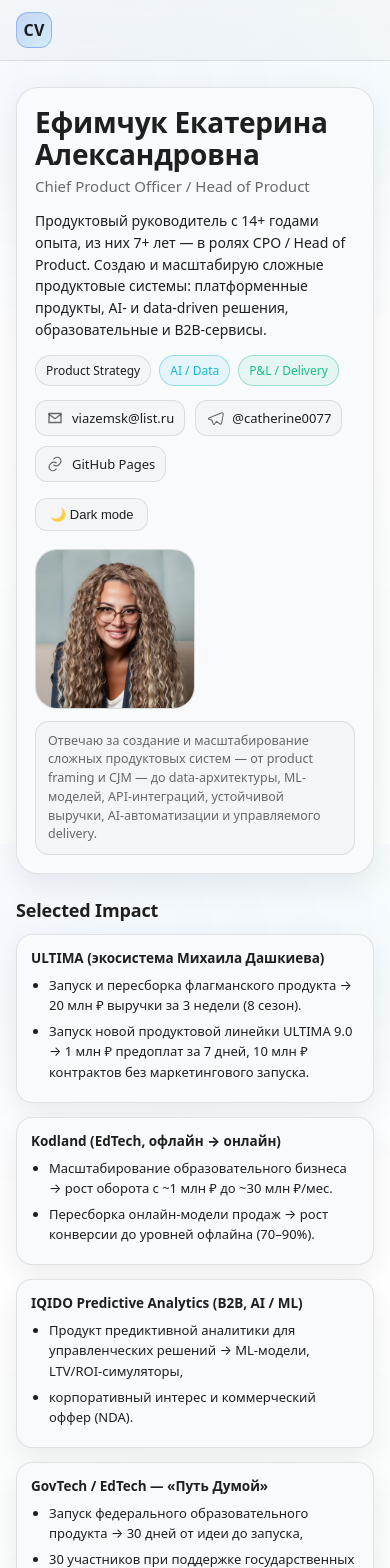
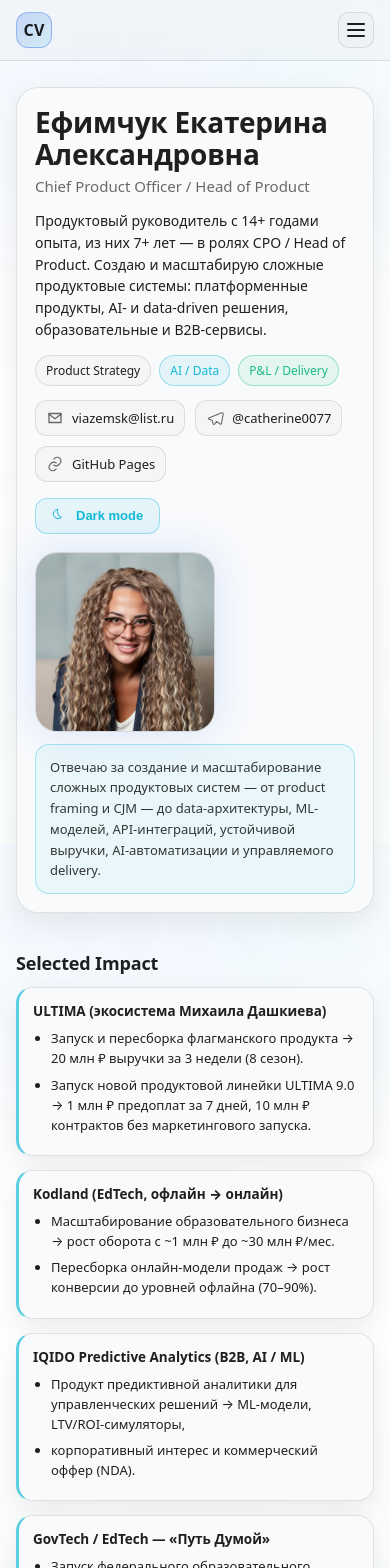
Before and after one commit to catherineYefi/CV_Catherine, a React (Vite) app in the folder app/: page / in a window 390 px wide. Shown: the top 1568 px of the page. Built offline with nearby package versions, Linux system fonts and the light colour scheme.

Commit message:
Update CV site

```diff
--- a/app/src/App.css
+++ b/app/src/App.css
@@ -81,6 +81,7 @@
 }
 
 .topbar__inner{
+  position: relative;
   display:flex;
   align-items:center;
   justify-content:space-between;
@@ -189,12 +190,13 @@
   justify-content: center;
 }
 .hero__photoWrap{
-  width: 190px;
-  height: 190px;
+  width: 220px;
+  height: 220px;
   border-radius: 22px;
   overflow:hidden;
   border: 1px solid var(--border);
   background: var(--surface2);
+  box-shadow: 0 0 40px rgba(37,99,235,0.15);
 }
 .hero__photo{
   width: 100%;
@@ -203,32 +205,44 @@
   display:block;
 }
 .hero__note{
-  font-size: 12.5px;
-  line-height: 1.5;
-  color: var(--muted);
+  font-size: 13px;
+  line-height: 1.6;
+  color: rgba(255,255,255,0.88);
   text-align: left;
-  padding: 10px 12px;
+  padding: 12px 14px;
   border-radius: 14px;
-  border: 1px solid var(--border);
-  background: var(--surface);
+  border: 1px solid rgba(6,182,212,0.25);
+  background: rgba(6,182,212,0.04);
+}
+
+/* Light theme adjustment for note */
+:root[data-theme="light"] .hero__note {
+  color: rgba(0,0,0,0.78);
+  border-color: rgba(6,182,212,0.30);
+  background: rgba(6,182,212,0.06);
 }
 
 /* THEME TOGGLE BUTTON */
 .theme-toggle {
   margin-top: 16px;
-  padding: 8px 14px;
+  padding: 9px 16px;
   font-size: 13px;
   border-radius: 12px;
-  border: 1px solid var(--border);
-  background: var(--surface);
-  color: var(--text);
+  border: 1px solid rgba(6,182,212,0.35);
+  background: rgba(6,182,212,0.08);
+  color: rgba(6,182,212,1);
   cursor: pointer;
-  font-weight: 500;
-  transition: background 0.25s ease, transform 0.2s ease;
+  font-weight: 600;
+  transition: all 0.25s ease;
+  display: flex;
+  align-items: center;
+  gap: 8px;
 }
 
 .theme-toggle:hover {
-  background: var(--surface2);
+  background: rgba(6,182,212,0.15);
+  border-color: rgba(6,182,212,0.55);
+  box-shadow: 0 0 20px rgba(6,182,212,0.15);
   transform: translateY(-1px);
 }
 
@@ -236,10 +250,44 @@
   transform: translateY(0);
 }
 
+.theme-toggle .icon {
+  color: rgba(6,182,212,1);
+}
+
+/* Light theme adjustments */
+:root[data-theme="light"] .theme-toggle {
+  color: rgba(6,182,212,0.95);
+}
+
+:root[data-theme="light"] .theme-toggle .icon {
+  color: rgba(6,182,212,0.95);
+}
+
 /* SECTION */
 .section{
-  padding: 18px 0;
+  padding: 32px 0;
+  position: relative;
 }
+
+.section::after {
+  content: "";
+  position: absolute;
+  bottom: 0;
+  left: 50%;
+  transform: translateX(-50%);
+  width: 60%;
+  height: 1px;
+  background: linear-gradient(90deg,
+    transparent,
+    rgba(6,182,212,0.25) 50%,
+    transparent
+  );
+}
+
+.section:last-of-type::after {
+  display: none;
+}
+
 .section__head{
   display:flex;
   align-items:flex-end;
@@ -289,6 +337,12 @@
   background-clip: text;
   color: transparent;
 }
+
+/* Top 3 metrics larger */
+.metricsGrid .card:nth-child(-n+3) .metric__value {
+  font-size: 26px;
+}
+
 .metric__label{
   margin-top: 6px;
   font-size: 13px;
@@ -305,6 +359,13 @@
   display:grid;
   grid-template-columns: repeat(2, minmax(0, 1fr));
   gap: var(--gap);
+}
+.impactCard{
+  border-left: 3px solid rgba(6,182,212,0.65);
+  transition: border-left-width 0.25s ease;
+}
+.impactCard:hover{
+  border-left-width: 5px;
 }
 .impactCard__title{
   font-weight: 800;
@@ -335,6 +396,11 @@
   background: rgba(16,185,129,0.08);
   color: rgba(16,185,129,1);
 }
+.badge--role{
+  border-color: rgba(139,92,246,0.35);
+  background: rgba(139,92,246,0.08);
+  color: rgba(139,92,246,1);
+}
 
 /* Light theme adjustments for badges */
 :root[data-theme="light"] .badge--accent{
@@ -342,6 +408,9 @@
 }
 :root[data-theme="light"] .badge--success{
   color: rgba(16,185,129,0.95);
+}
+:root[data-theme="light"] .badge--role{
+  color: rgba(139,92,246,0.95);
 }
 
 /* Hover micro-interaction */
@@ -384,9 +453,16 @@
   border-radius: var(--radius);
   background: var(--card);
   overflow:hidden;
-  transition: background 0.3s ease, border 0.3s ease;
+  transition: background 0.3s ease, border 0.3s ease, transform 0.2s ease;
+  cursor: pointer;
 }
 .acc + .acc{ margin-top: 10px; }
+
+.acc:hover {
+  border-color: rgba(6,182,212,0.35);
+  background: var(--surface2);
+  transform: translateX(2px);
+}
 
 .acc__btn{
   width: 100%;
@@ -435,20 +511,31 @@
   display:flex;
   align-items:center;
   justify-content:center;
-  border: 1px solid var(--border);
-  background: var(--surface);
+  border: 1px solid rgba(6,182,212,0.35);
+  background: rgba(6,182,212,0.12);
   flex: 0 0 auto;
   margin-top: 2px;
+  transition: all 0.2s ease;
 }
+
+.acc:hover .acc__chev {
+  background: rgba(6,182,212,0.18);
+  border-color: rgba(6,182,212,0.45);
+}
+
 .acc__chev span{
   display:block;
   width: 9px;
   height: 2px;
-  background: var(--muted);
+  background: rgba(6,182,212,0.9);
   position: absolute;
+  transition: transform 0.2s ease;
 }
 .acc__chev span:first-child{ transform: rotate(45deg) translateX(1px); }
 .acc__chev span:last-child{ transform: rotate(-45deg) translateX(-1px); }
+
+.acc--open .acc__chev span:first-child{ transform: rotate(-45deg) translateX(1px); }
+.acc--open .acc__chev span:last-child{ transform: rotate(45deg) translateX(-1px); }
 
 .acc__panel{
   overflow:hidden;
@@ -555,7 +642,7 @@
 
 /* Footer */
 .footer{
-  padding: 28px 0 44px;
+  padding: 44px 0 60px;
   color: var(--muted);
   font-size: 12.5px;
 }
@@ -564,13 +651,24 @@
   justify-content: space-between;
   gap: 10px;
   flex-wrap: wrap;
-  border-top: 1px solid var(--border);
-  padding-top: 16px;
+  border-top: 2px solid var(--border);
+  padding-top: 20px;
+  background: rgba(6,182,212,0.04);
+  padding: 20px 24px;
+  border-radius: 16px;
+  border: 1px solid rgba(6,182,212,0.20);
 }
 .footer__links{
   display:flex;
   gap: 10px;
   align-items:center;
+}
+.footer__links a {
+  color: rgba(6,182,212,0.95);
+  font-weight: 500;
+}
+.footer__links a:hover {
+  color: rgba(6,182,212,1);
 }
 .dot{ opacity: 0.6; }
 
@@ -584,15 +682,108 @@
   to{ opacity: 1; transform: translateY(0); }
 }
 
+/* Scroll Progress Bar */
+.scroll-progress {
+  position: fixed;
+  top: 0;
+  left: 0;
+  height: 3px;
+  background: linear-gradient(90deg, #2563eb, #06b6d4);
+  z-index: 100;
+  transition: width 0.1s linear;
+}
+
+/* Mobile Navigation */
+.mobile-nav {
+  display: none;
+}
+
+.mobile-nav__toggle {
+  width: 36px;
+  height: 36px;
+  background: var(--surface);
+  border: 1px solid var(--border);
+  border-radius: 10px;
+  cursor: pointer;
+  display: flex;
+  flex-direction: column;
+  align-items: center;
+  justify-content: center;
+  gap: 4px;
+  padding: 0;
+  transition: all 0.2s ease;
+}
+
+.mobile-nav__toggle:hover {
+  background: var(--surface2);
+  border-color: rgba(6,182,212,0.35);
+}
+
+.mobile-nav__toggle span {
+  width: 18px;
+  height: 2px;
+  background: var(--text);
+  border-radius: 2px;
+  transition: all 0.2s ease;
+}
+
+.mobile-nav__dropdown {
+  position: absolute;
+  top: 52px;
+  right: 0;
+  background: var(--card);
+  border: 1px solid var(--border);
+  border-radius: 14px;
+  box-shadow: var(--shadow);
+  min-width: 180px;
+  overflow: hidden;
+  animation: slideDown 0.2s ease-out;
+  z-index: 100;
+}
+
+@keyframes slideDown {
+  from {
+    opacity: 0;
+    transform: translateY(-10px);
+  }
+  to {
+    opacity: 1;
+    transform: translateY(0);
+  }
+}
+
+.mobile-nav__item {
+  width: 100%;
+  padding: 12px 16px;
+  border: 0;
+  background: transparent;
+  color: var(--text);
+  text-align: left;
+  font-size: 13px;
+  cursor: pointer;
+  transition: background 0.2s ease;
+  border-bottom: 1px solid var(--border);
+}
+
+.mobile-nav__item:last-child {
+  border-bottom: none;
+}
+
+.mobile-nav__item:hover {
+  background: rgba(6,182,212,0.08);
+  color: rgba(6,182,212,1);
+}
+
 /* Responsive */
 @media (max-width: 980px){
   .hero__card{ grid-template-columns: 1fr; }
   .hero__right{ align-items:flex-start; }
-  .hero__photoWrap{ width: 160px; height: 160px; }
+  .hero__photoWrap{ width: 180px; height: 180px; }
   .metricsGrid{ grid-template-columns: repeat(2, minmax(0,1fr)); }
   .impactGrid{ grid-template-columns: 1fr; }
   .stackGrid{ grid-template-columns: 1fr; }
   .eduGrid{ grid-template-columns: 1fr; }
   .earlyList{ grid-template-columns: 1fr; }
   .nav{ display:none; }
+  .mobile-nav{ display:block; position: relative; }
 }
--- a/app/src/App.jsx
+++ b/app/src/App.jsx
@@ -97,6 +97,19 @@
             stroke="currentColor"
             strokeWidth="1.6"
           />
+        </svg>
+      );
+    case "sun":
+      return (
+        <svg {...common} width={16} height={16}>
+          <circle cx="8" cy="8" r="3" stroke="currentColor" strokeWidth="1.5" />
+          <path d="M8 1v2M8 13v2M15 8h-2M3 8H1M12.5 3.5l-1.4 1.4M4.9 11.1l-1.4 1.4M12.5 12.5l-1.4-1.4M4.9 4.9L3.5 3.5" stroke="currentColor" strokeWidth="1.5" strokeLinecap="round" />
+        </svg>
+      );
+    case "moon":
+      return (
+        <svg {...common} width={16} height={16}>
+          <path d="M9 2a7 7 0 1 0 5 12 9 9 0 0 1-5-12Z" stroke="currentColor" strokeWidth="1.5" strokeLinejoin="round" />
         </svg>
       );
     default:
@@ -219,6 +232,70 @@
           <li key={idx}>{l}</li>
         ))}
       </ul>
+    </div>
+  );
+}
+
+function ScrollProgress() {
+  const [progress, setProgress] = useState(0);
+
+  useEffect(() => {
+    const updateProgress = () => {
+      const scrollTop = window.scrollY;
+      const docHeight = document.documentElement.scrollHeight - window.innerHeight;
+      const scrolled = (scrollTop / docHeight) * 100;
+      setProgress(scrolled);
+    };
+
+    window.addEventListener("scroll", updateProgress);
+    return () => window.removeEventListener("scroll", updateProgress);
+  }, []);
+
+  return <div className="scroll-progress" style={{ width: `${progress}%` }} />;
+}
+
+function MobileNav() {
+  const [isOpen, setIsOpen] = useState(false);
+
+  const sections = [
+    { id: "impact", label: "Impact" },
+    { id: "metrics", label: "Metrics" },
+    { id: "experience", label: "Experience" },
+    { id: "cases", label: "Cases" },
+    { id: "stack", label: "Stack" },
+    { id: "edu", label: "Education" },
+  ];
+
+  const handleClick = (id) => {
+    document.getElementById(id)?.scrollIntoView({ behavior: "smooth" });
+    setIsOpen(false);
+  };
+
+  return (
+    <div className="mobile-nav">
+      <button
+        className="mobile-nav__toggle"
+        onClick={() => setIsOpen(!isOpen)}
+        aria-label="Navigation menu"
+      >
+        <span />
+        <span />
+        <span />
+      </button>
+
+      {isOpen && (
+        <div className="mobile-nav__dropdown">
+          {sections.map((section) => (
+            <button
+              key={section.id}
+              className="mobile-nav__item"
+              onClick={() => handleClick(section.id)}
+            >
+              {section.label}
+            </button>
+          ))}
+        </div>
+      )}
     </div>
   );
 }
@@ -775,6 +852,8 @@
 
   return (
     <div className="page">
+      <ScrollProgress />
+
       <header className="topbar">
         <div className="container topbar__inner">
           <div className="brand">CV</div>
@@ -786,6 +865,7 @@
             <a href="#stack">Stack</a>
             <a href="#edu">Education</a>
           </nav>
+          <MobileNav />
         </div>
       </header>
 
@@ -824,7 +904,8 @@
                 className="theme-toggle"
                 onClick={() => setTheme(theme === "light" ? "dark" : "light")}
               >
-                {theme === "light" ? "🌙 Dark mode" : "☀️ Light mode"}
+                <Icon name={theme === "light" ? "moon" : "sun"} />
+                <span>{theme === "light" ? "Dark mode" : "Light mode"}</span>
               </button>
             </div>
 
```
